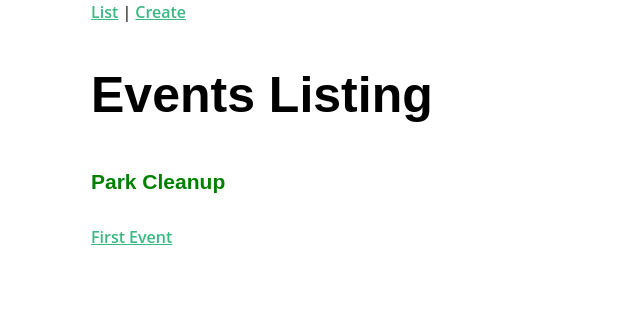
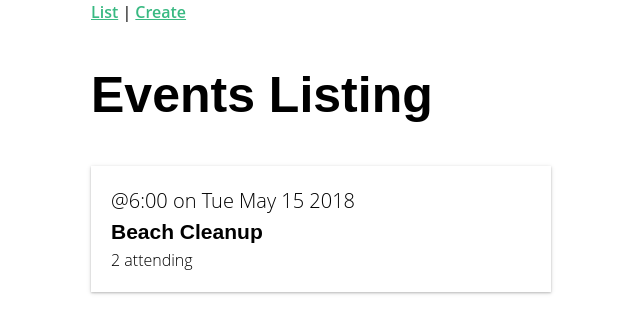
Before and after one commit to masuareb/learning_vue-real-world, a Vue app: page / in a window 1280 px wide. Shown: the top 332 px of the page, without its empty margins (319-959 px from the left). Built offline with nearby package versions, Linux system fonts and the light colour scheme.

Commit message:
Reorganizing EventCard

```diff
--- a/src/components/EventCard.vue
+++ b/src/components/EventCard.vue
@@ -1,7 +1,11 @@
 <template>
-  <div>
-    <h4>{{ title }}</h4>
-  </div>
+  <router-link class="event-link" :to="{ name: 'event-show', params: { id: '1' }}">
+    <div class="event-card -shadow">
+      <span class="eyebrow">@{{ event.time }} on {{ event.date }}</span>
+      <h4 class="title">{{ event.title }}</h4>
+      <span>{{ event.attendees.length }} attending</span>
+    </div>
+  </router-link>
 </template>
 
 <script>
@@ -9,14 +13,39 @@
   name: "EventCard",
   data() {
     return {
-      title: 'Park Cleanup'
+      event: {
+        id: 1,
+        title: 'Beach Cleanup',
+        date: 'Tue May 15 2018',
+        time: '6:00',
+        attendees: [
+          { id: 'abc123', name: 'Adam Jahr' },
+          { id: 'def456', name: 'Gregg Pollack'}
+        ]
+      }
     }
   }
 };
 </script>
 
 <style scoped>
-h4 {
-  color: green;
+.event-card {
+  padding: 20px;
+  margin-bottom: 24px;
+  transition: all 0.2s linear;
+  cursor: pointer;
+}
+.event-card:hover {
+  transform: scale(1.01);
+  box-shadow: 0 3px 12px 0 rgba(0, 0, 0, 0.2), 0 1px 15px 0 rgba(0, 0, 0, 0.19);
+}
+.event-card > .title {
+  margin: 0;
+}
+
+.event-link {
+  color: black;
+  text-decoration: none;
+  font-weight: 100;
 }
 </style>
--- a/src/views/EventList.vue
+++ b/src/views/EventList.vue
@@ -3,7 +3,6 @@
     <h1>Events Listing</h1>
     <EventCard/>
     <p>
-      <router-link :to="{ name: 'event-show', params: { id: '1' }}">First Event</router-link>
     </p>
   </div>
 
```
